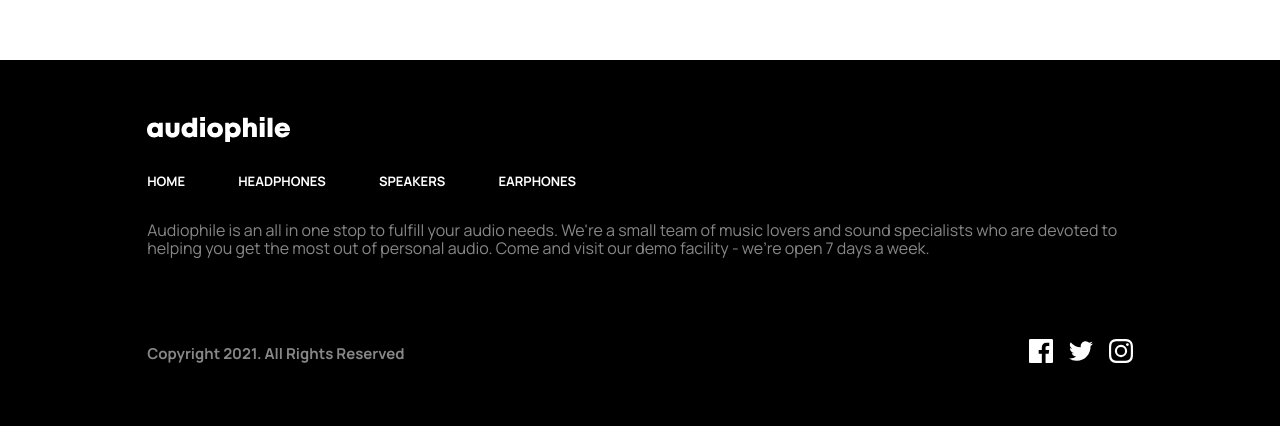
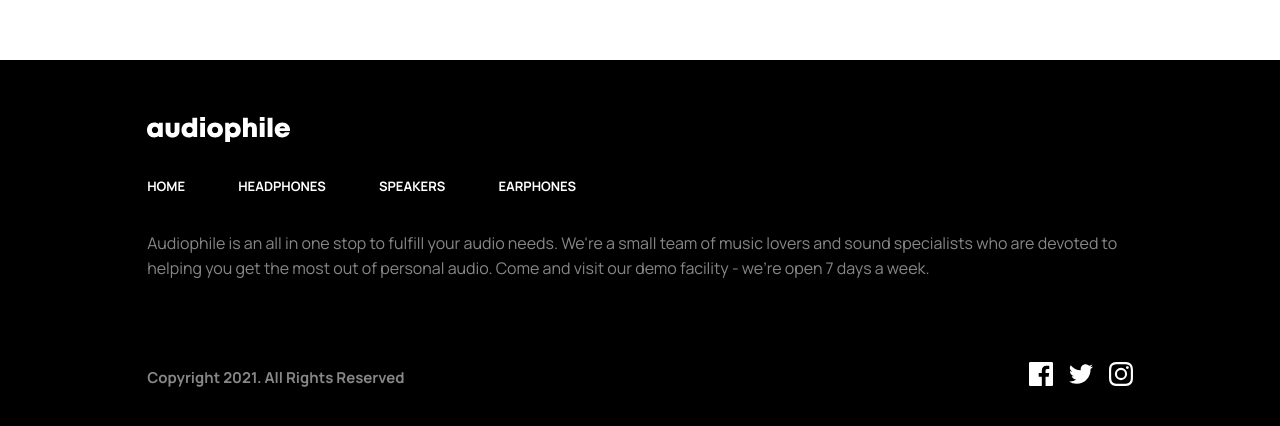
Before and after one commit to alewilliam789/audiophile-ecommerce-website, a Next.js app: page / in a window 1280 px wide. Shown: the part 1029-1455 px from the top of the page. Built offline with nearby package versions, Linux system fonts and the light colour scheme.

Commit message:
Specify line-heights for link and paragraph tags

```diff
--- a/src/app/scss/base/_base.scss
+++ b/src/app/scss/base/_base.scss
@@ -8,6 +8,10 @@ html, body, main {
 
 body {
     background: var(--theme-color1)
+}
+
+p, a {
+    line-height: 25px;
 }
 
 p {
```
